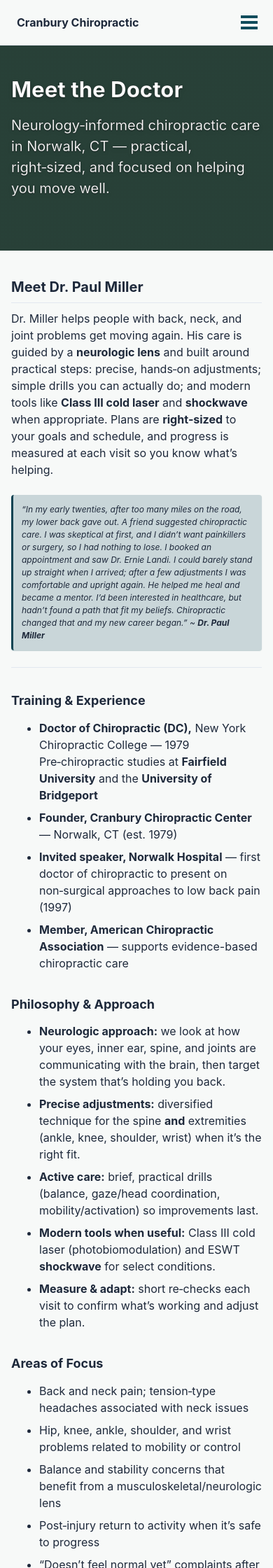
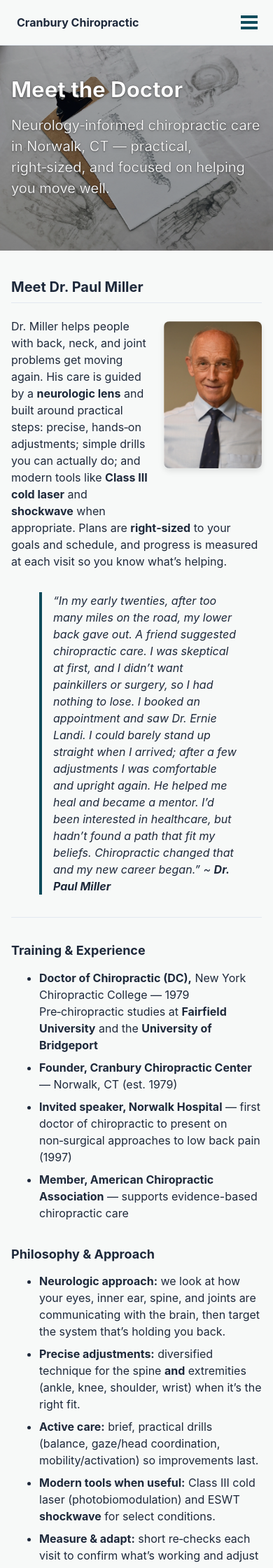
Before and after one commit to millerms/CranburyChiropractic, a Jekyll site: the page built from _pages/doctor.md, in a window 390 px wide. Shown: the top 2240 px of the page at 70% size. Built offline with Jekyll 4.4.1, drawn with Linux system fonts in a browser that asks for light colours; cached includes are drawn as plain includes.

Commit message:
added pics

```diff
--- a/_pages/doctor.md
+++ b/_pages/doctor.md
@@ -2,25 +2,26 @@
 layout: splash
 title: "Meet the Doctor"
 permalink: /doctor/
+classes: doctor-page
 header:
   overlay_color: rgba(16, 61, 45, 0.8)
   overlay_filter: "0.35"
+  overlay_image: "/assets/images/drawing.webp"
 excerpt: "Neurology‑informed chiropractic care in Norwalk, CT — practical, right‑sized, and focused on helping you move well."
 ---
 
-<!-- Optional headshot (uncomment after adding the file at /assets/images/doctor-headshot.jpg)
-<img src="{{ '/assets/images/doctor-headshot.jpg' | relative_url }}" alt="Dr. Paul Miller" class="align-right" width="280" loading="lazy">
--->
+## Meet Dr. Paul Miller
+{: .reveal .reveal--up}
 
-## Meet Dr. Paul Miller
-{: .reveal .reveal--up }
+<img src="{{ '/assets/images/headshot.webp' | relative_url }}" alt="Dr. Paul Miller" class="align-right" width="140" loading="lazy" style="margin-bottom: 4rem; border-radius: 8px; box-shadow: 0 4px 8px rgba(0,0,0,0.1);">
+
 
 Dr. Miller helps people with back, neck, and joint problems get moving again. His care is guided by a **neurologic lens** and built around practical steps: precise, hands‑on adjustments; simple drills you can actually do; and modern tools like **Class III cold laser** and **shockwave** when appropriate. Plans are **right‑sized** to your goals and schedule, and progress is measured at each visit so you know what’s helping.
 {: .reveal .reveal--fade }
 
 > "In my early twenties, after too many miles on the road, my lower back gave out. A friend suggested chiropractic care. I was skeptical at first, and I didn’t want painkillers or surgery, so I had nothing to lose. I booked an appointment and saw Dr. Ernie Landi. I could barely stand up straight when I arrived; after a few adjustments I was comfortable and upright again. He helped me heal and became a mentor. I’d been interested in healthcare, but hadn’t found a path that fit my beliefs. Chiropractic changed that and my new career began."
 > ~ **Dr. Paul Miller**
-{: .notice--primary .reveal .reveal--fade }
+{: .reveal .reveal--fade}
 
 ---
 
--- a/assets/css/custom.css
+++ b/assets/css/custom.css
@@ -933,7 +933,7 @@ footer nav a:hover, footer nav a:focus { text-decoration: underline; }
 /* === Hero banner: vertically center background image === */
 /* Only Services (or any page with hero-services) */
 .hero-services .page__hero--overlay {
-  background-position: 50% 80% !important;
+  background-position: 50% 50% !important;
 }
 
 /* Only Home (or any page with hero-home) */
@@ -945,3 +945,14 @@ footer nav a:hover, footer nav a:focus { text-decoration: underline; }
 .hero-contact .page__hero--overlay {
   background-position: 50% 40% !important;
 }
+
+/* === Doctor page: keep headshot on right on mobile === */
+@media (max-width: 720px) {
+  .doctor-page .page__content img.align-right{
+    float: right !important;      /* override theme's mobile reset */
+    width: 140px !important;      /* smaller on mobile */
+    height: auto;
+    margin-left: 1rem;
+    margin-top: 1rem;
+  }
+}
```
Also changed, not shown: _pages/services.md (+1 -1 lines), assets/images/drawing.webp (added), assets/images/headshot.jpg (added), assets/images/headshot.webp (added), assets/images/neural.jpg (deleted), assets/images/neural.webp (deleted), assets/images/spine.jpg (added), assets/images/spine.webp (added), 1 other file.
